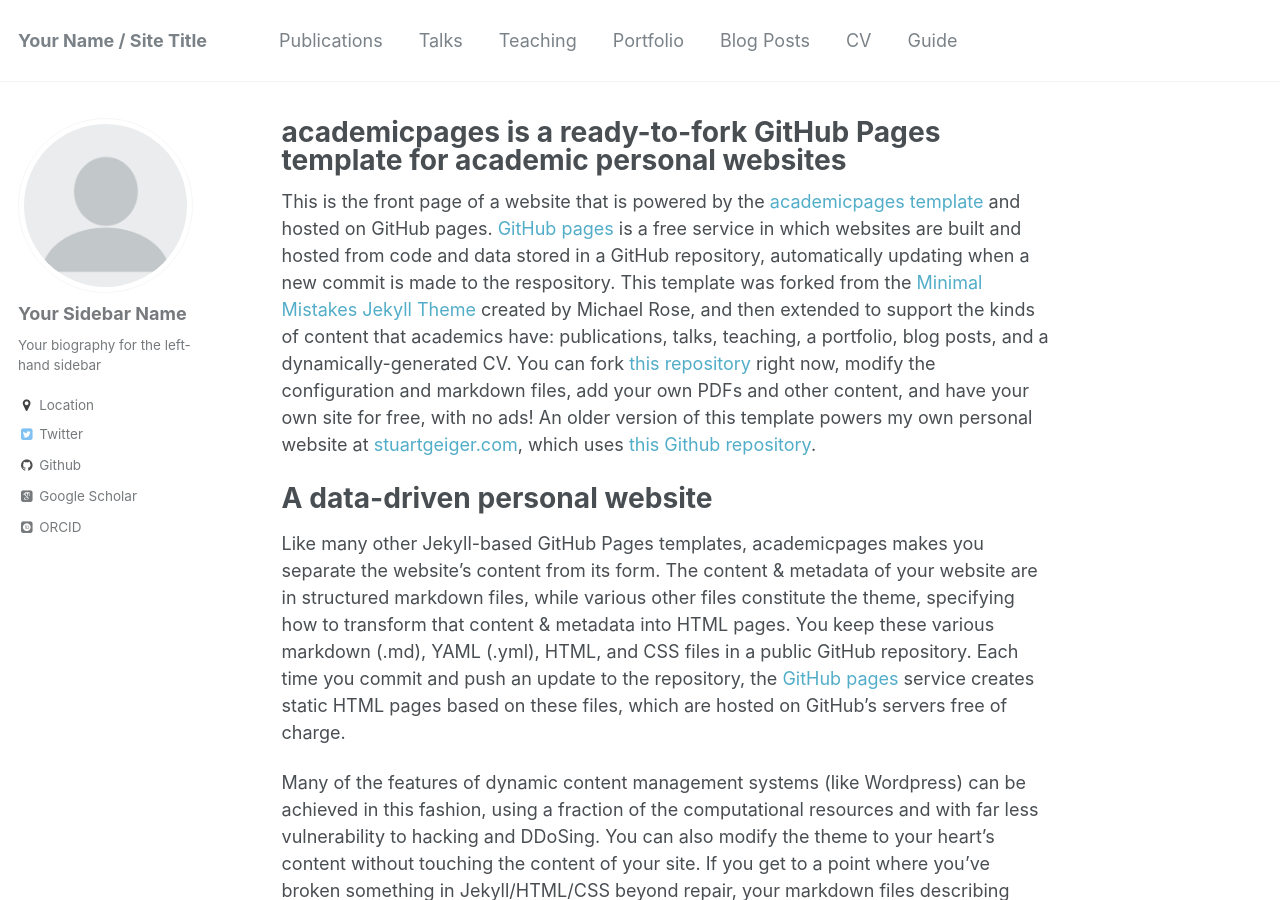
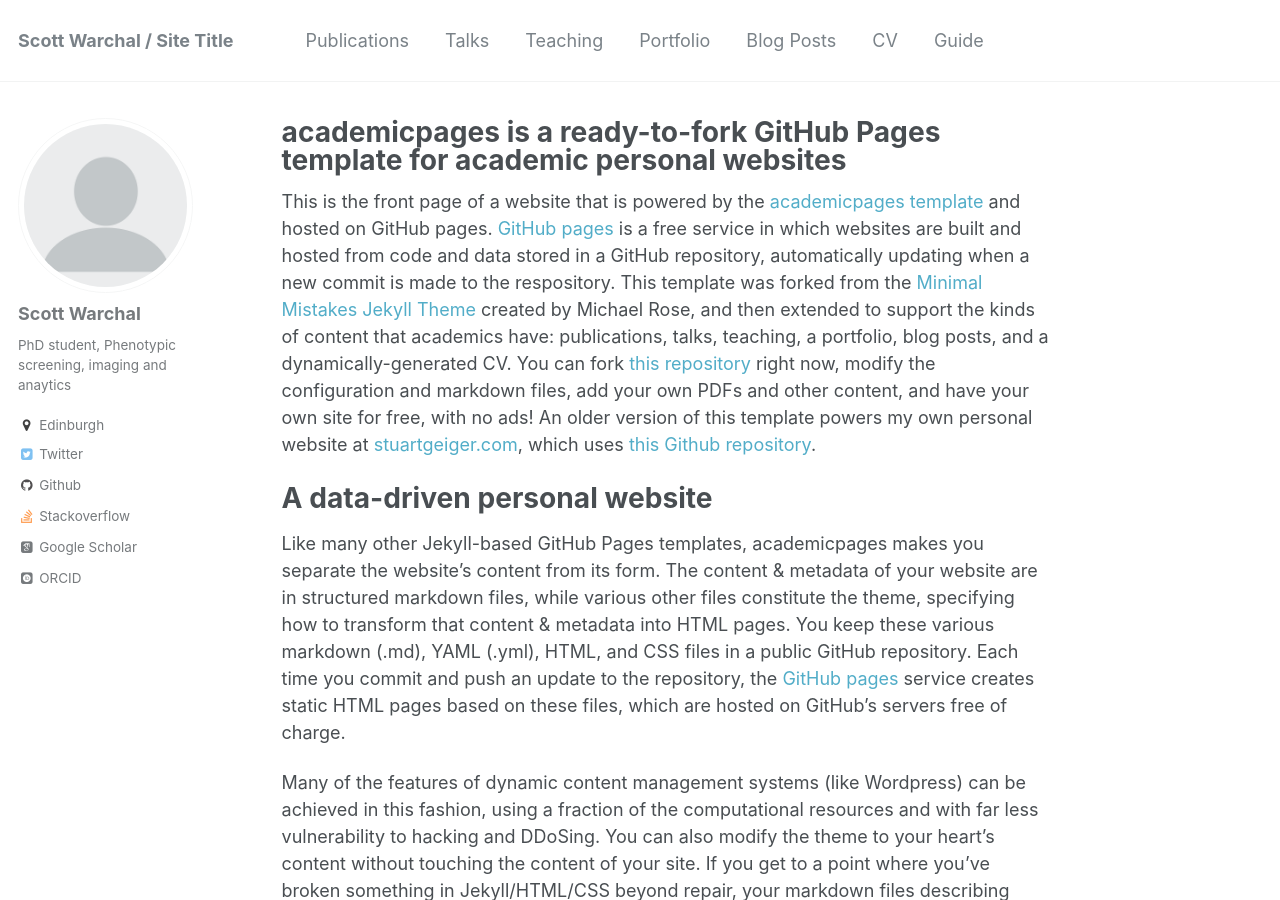
Before and after one commit to Swarchal/Swarchal.github.io, a Jekyll site: the page built from _pages/about.md, in a window 1280 px wide and 900 px high. Built offline with Jekyll 4.4.1, drawn with Linux system fonts in a browser that asks for light colours; some web fonts are replaced; some of the changed text lies outside the part shown.

Commit message:
test changes to _config.yml

```diff
--- a/_config.yml
+++ b/_config.yml
@@ -6,14 +6,14 @@
 # `jekyll serve`. If you change this file, please restart the server process.
 
 # Site Settings
-locale                   : "en-US"
-title                    : "Your Name / Site Title"
+locale                   : "en-UK"
+title                    : "Scott Warchal / Site Title"
 title_separator          : "-"
-name                     : &name "Your Name"
+name                     : &name "Scott Warchal"
 description              : &description "personal description"
-url                      : https://academicpages.github.io # the base hostname & protocol for your site e.g. "https://mmistakes.github.io"
+url                      : https://Swarchal.github.io # the base hostname & protocol for your site e.g. "https://mmistakes.github.io"
 baseurl                  : "" # the subpath of your site, e.g. "/blog"
-repository               : "academicpages/academicpages.github.io"
+repository               : "swarchal/swarchal.github.io"
 teaser                   :  # filename of teaser fallback teaser image placed in /images/, .e.g. "500x300.png"
 breadcrumbs              : false # true, false (default)
 words_per_minute         : 160
@@ -71,19 +71,19 @@ social:
 
 # Analytics
 analytics:
-  provider               :  "google-universal" # false (default), "google", "google-universal", "custom"
+  provider               :  false # false (default), "google", "google-universal", "custom"
   google:
     tracking_id          :
 
 
 # Site Author
 author:
-  name             : "Your Sidebar Name"
+  name             : "Scott Warchal"
   avatar           : "profile.png"
-  bio              : "Your biography for the left-hand sidebar"
-  location         : "Location"
+  bio              : "PhD student, Phenotypic screening, imaging and anaytics"
+  location         : "Edinburgh"
   employer         :
-  googlescholar    : "http://yourfullgooglescholarurl.com"
+  googlescholar    : "https://scholar.google.co.uk/citations?user=pSpdqOIAAAAJ&hl=en"
   email            :
   uri              :
   bitbucket        :
@@ -92,7 +92,7 @@ author:
   flickr           :
   facebook         :
   foursquare       :
-  github           : "academicpages"
+  github           : "swarchal"
   google_plus      :
   keybase          :
   instagram        :
@@ -101,10 +101,10 @@ author:
   orcid            : "http://orcid.org/yourorcidurl"
   pinterest        :
   soundcloud       :
-  stackoverflow    : # http://stackoverflow.com/users/123456/username
+  stackoverflow    : https://stackoverflow.com/users/5445177/scott-warchal
   steam            :
   tumblr           :
-  twitter          : "replacethistwitterhandle"
+  twitter          : "sjwarchal"
   vine             :
   weibo            :
   xing             :
```
